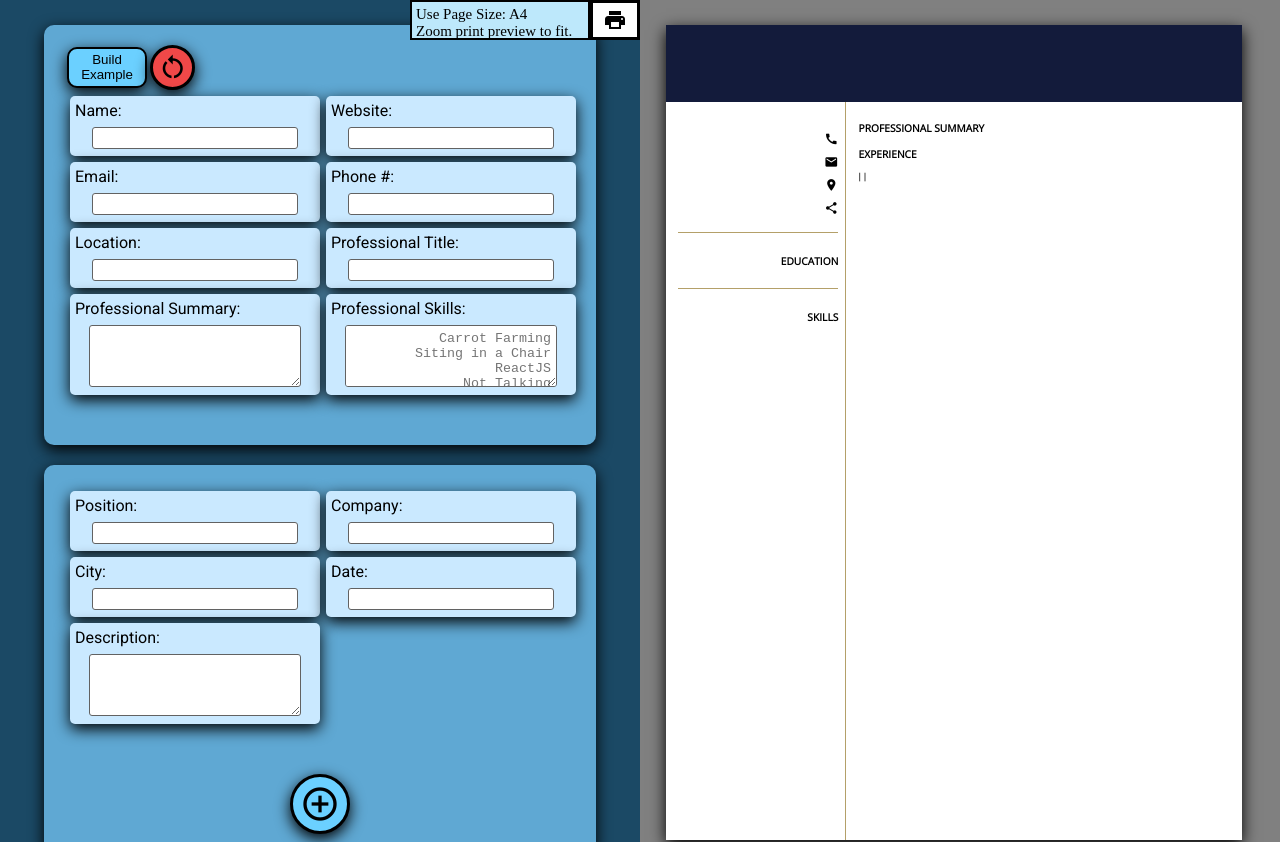
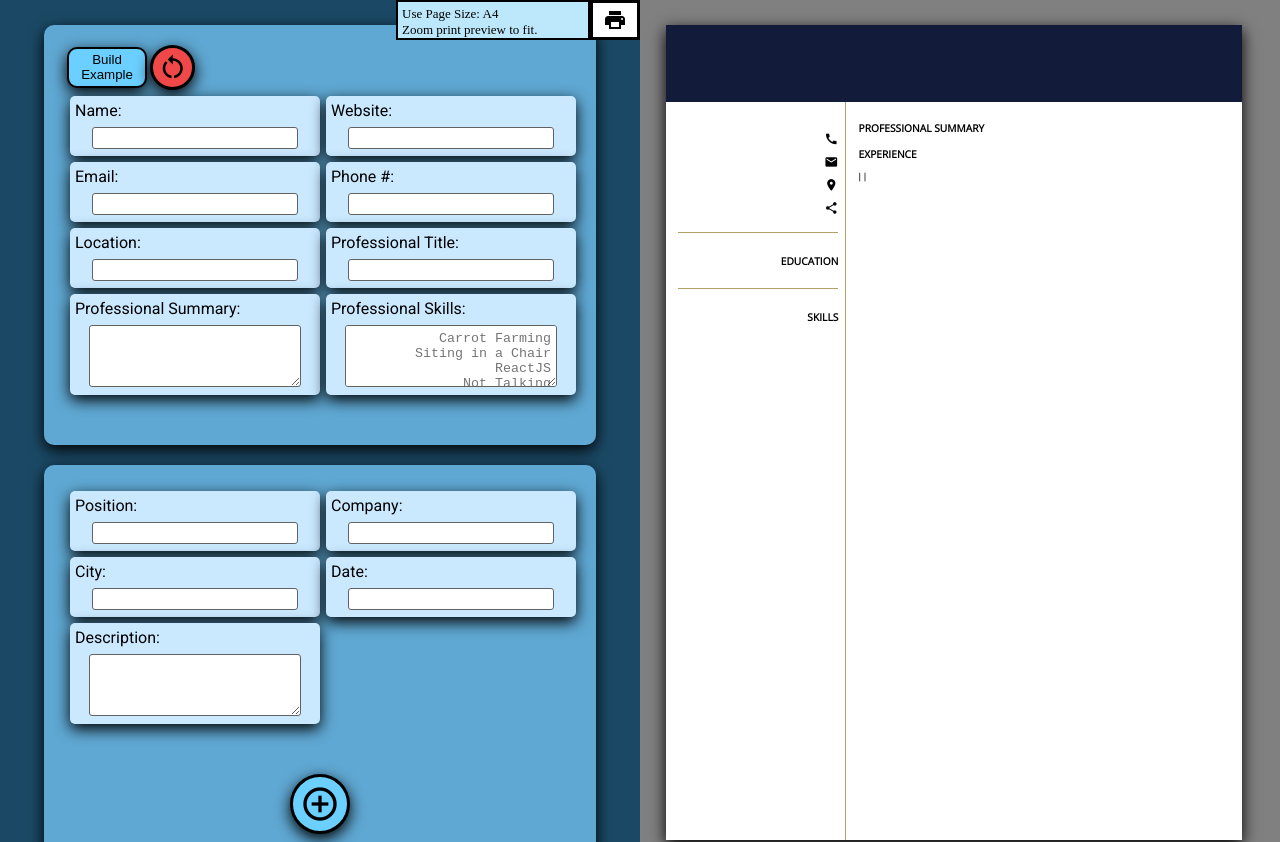
Before and after one commit to cmstiver/cv-app, a React (Create React App) app: page / in a window 1280 px wide. Shown: the top 842 px of the page. Built offline with nearby package versions, Linux system fonts and the light colour scheme.

Commit message:
font size change

```diff
--- a/src/stylesheets/style.scss
+++ b/src/stylesheets/style.scss
@@ -245,12 +245,12 @@ body {
   grid-template-columns: auto auto;
   div {
     height: 36px;
-    width: 176px;
+    width: 190px;
     background-color: rgb(189, 232, 251);
     border: black 2px solid;
     p {
       margin: 4px;
-      font-size: 15px;
+      font-size: 13px;
     }
   }
   button {
```
